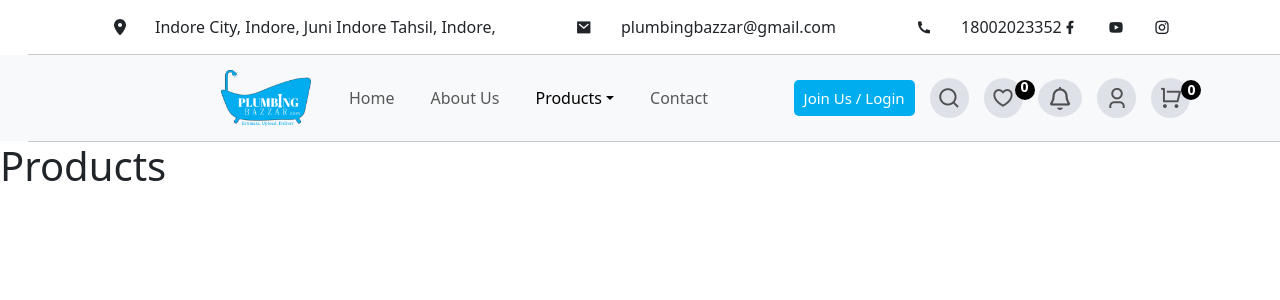
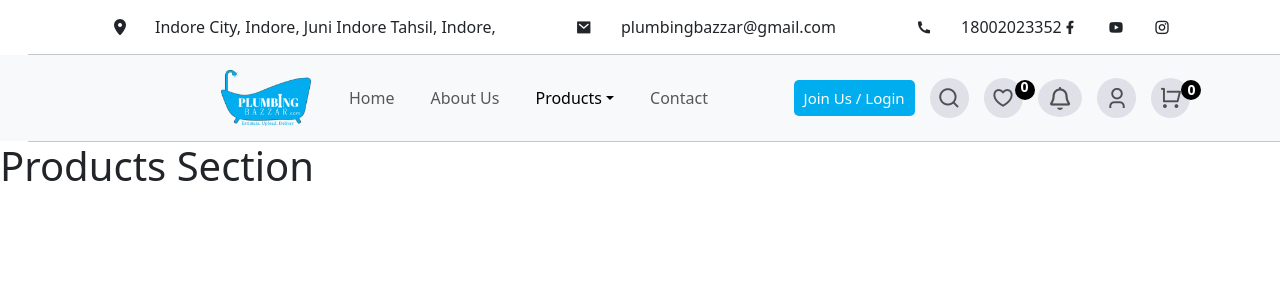
Before and after one commit to Ujjawalverma194/Plumbing-Bazar-Website2, a React (Vite) app: page /products in a window 1280 px wide. Shown: the top 300 px of the page. Built offline with nearby package versions, Linux system fonts and the light colour scheme; no server answers.

Commit message:
First Commit

```diff
--- a/src/pages/Products.jsx
+++ b/src/pages/Products.jsx
@@ -2,7 +2,7 @@ import React from 'react'
 
 const Products = () => {
   return (
-    <div><h1>Products</h1>
+    <div><h1>Products Section</h1>
 
 
     </div>
```
